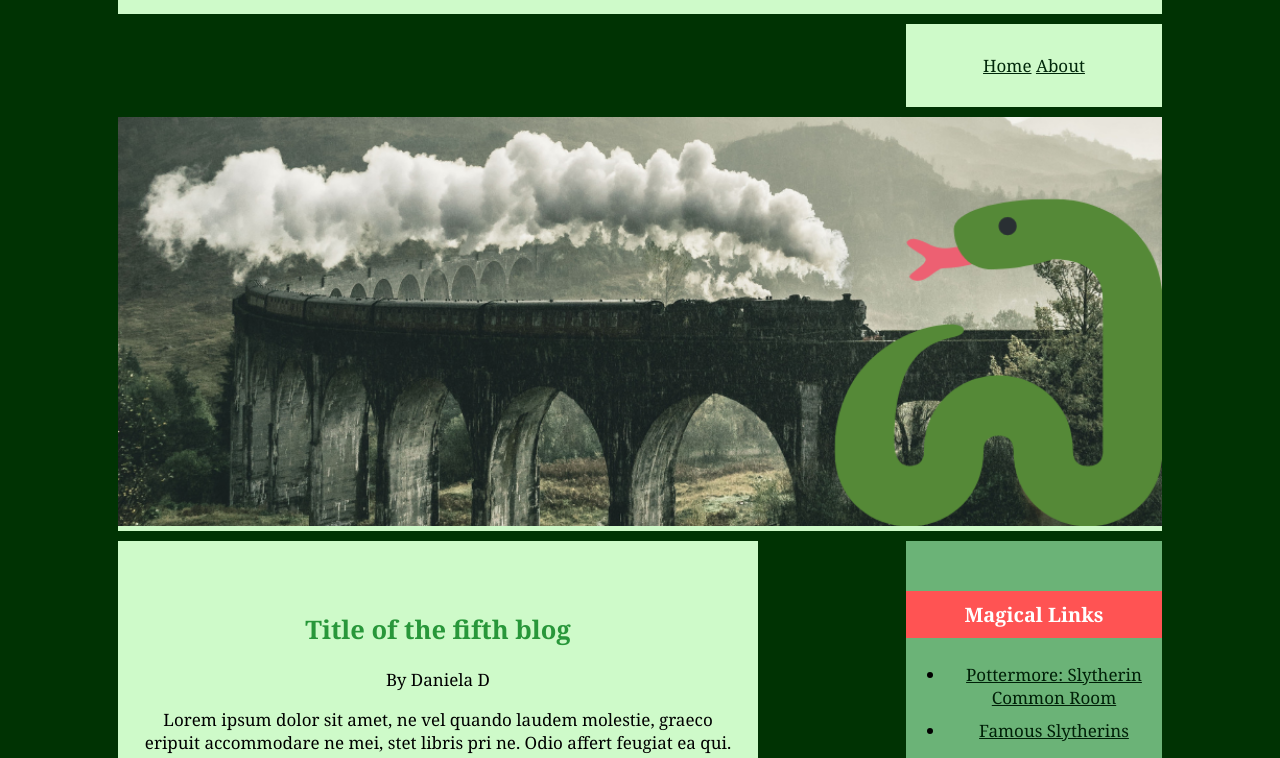
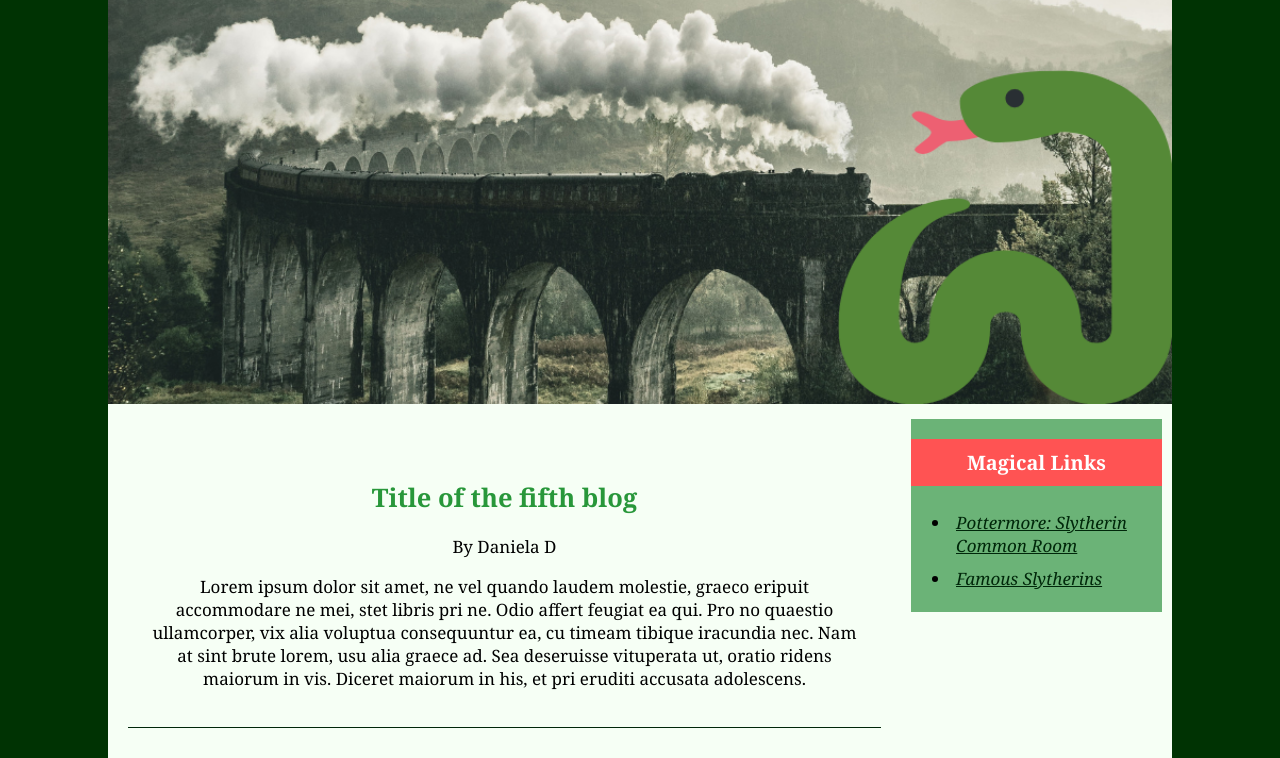
Before and after one commit to DanielaDuncker/css-grid-testi, a plain HTML site: page index.html in a window 1280 px wide. Shown: the part 152-910 px from the top of the page. Drawn offline with Linux system fonts and the light colour scheme.

Commit message:
change color

```diff
--- a/style.css
+++ b/style.css
@@ -12,16 +12,15 @@
 .main { grid-area: main; }
 .right { grid-area: right; }
 .footer { grid-area: footer; }
-.empty2 { grid-area: empty2;}
 
 .grid-container {
   display: grid;
   grid-template-areas:
     'header header header'
-    'empty2 empty2 nav'
+    'nav nav nav'
     'image image image'
-    'main empty right'
-    'main empty right'
+    'main main right'
+    'main main right'
     'footer footer footer';
     grid-template-columns: 5fr 1fr 2fr;
     grid-template-rows: auto;
@@ -33,15 +32,16 @@
   border-radius: 50px;
 }
 
-.grid-container > div {
-  background-color: #cefac9;
+.grid-container{
+  background-color: #f6fff5;
   text-align: center;
-  padding: 30px 0;
+  padding: 30px 0px;
   font-size: 17px;
 }
 
 .grid-container > .image{
     padding: 0px;
+    background-color: transparent;
 }
 
 .grid-container > .header{
@@ -54,6 +54,10 @@
 
 .grid-container > .right{
     background-color: #6bb377;
+}
+.grid-container{
+    padding: 0px;
+    background-color: #f6fff5;
 }
 
 /* I dunno */
@@ -68,13 +72,11 @@ body{
     grid-row: 1 / 1;
     border-radius: 50px 50px 0px 0px;
 }
-/*
-.image{
 
-} */
 
 .main{
-    grid-column: 1 / 2;
+    grid-column: 1 / 3;
+    padding: 20px;
 }
 
 .nav{
@@ -83,33 +85,39 @@ body{
 
 .right{
    grid-row: 4 / 5;
+   margin-right: 10px;
+   position: sticky;
+   top: 30px;
 }
 
 article{
     padding: 20px;
-    border-bottom: 1px solid #003303;
+    border-bottom: 1px solid rgb(0, 39, 10);
 }
 
 article:last-child{
     border-bottom: 0px;
 }
 
-.right{
+.grid-container > .right{
     background-color: #6bb377;
+    text-align: left;
 }
 
 .right h3{
     background-color: #ff5353;
     color: #ffffff;
     padding: 10px;
+    text-align: center;
 }
 
 .right a{
-    color: rgb(0, 32, 8);
+    color: rgb(0, 39, 10);
 }
 
 a{
     color: rgb(0, 39, 10);
+    font-style: italic;
 }
 
 li{
@@ -137,4 +145,7 @@ h2{
 
 .footer{
     border-radius: 0px 0px 50px 50px;
+    margin-bottom: 20px;
+    padding-top: 20px;
+    border-top: 1px solid rgb(0, 39, 10);
 }
```
